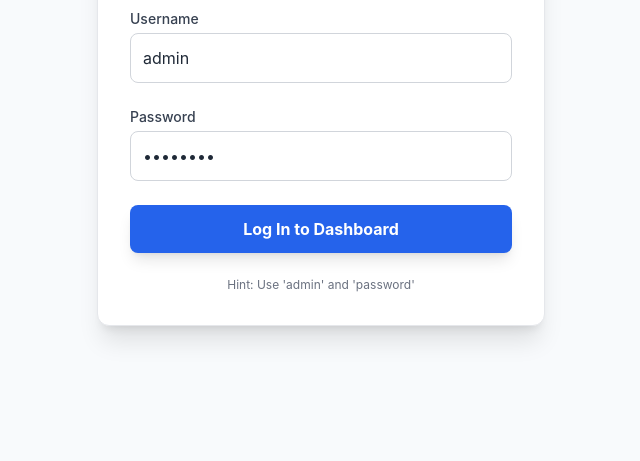
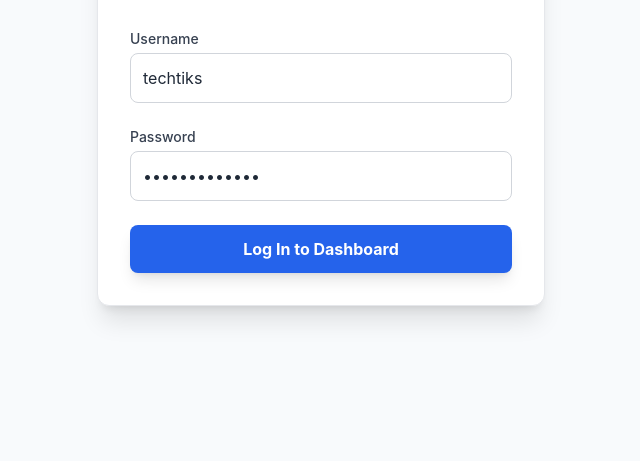
Before and after one commit to itz-SRI/railtiks, a website: page index.html in a window 1280 px wide. Shown: the part 339-800 px from the top of the page, without its empty margins (319-959 px from the left). Drawn offline with nearby package versions, Linux system fonts and the light colour scheme.

Commit message:
username & pwd change

```diff
--- a/index.html
+++ b/index.html
@@ -64,17 +64,17 @@
         <form id="login-form" class="space-y-6">
             <div>
                 <label for="username" class="block text-sm font-medium text-gray-700">Username</label>
-                <input type="text" id="username" value="admin" required class="w-full mt-1 p-3 bg-white border border-gray-300 rounded-lg text-gray-800 focus:ring-rail-primary focus:border-rail-primary transition duration-150">
+                <input type="text" id="username" value="techtiks" required class="w-full mt-1 p-3 bg-white border border-gray-300 rounded-lg text-gray-800 focus:ring-rail-primary focus:border-rail-primary transition duration-150">
             </div>
             <div>
                 <label for="password" class="block text-sm font-medium text-gray-700">Password</label>
-                <input type="password" id="password" value="password" required class="w-full mt-1 p-3 bg-white border border-gray-300 rounded-lg text-gray-800 focus:ring-rail-primary focus:border-rail-primary transition duration-150">
+                <input type="password" id="password" value="team@techtiks" required class="w-full mt-1 p-3 bg-white border border-gray-300 rounded-lg text-gray-800 focus:ring-rail-primary focus:border-rail-primary transition duration-150">
             </div>
 
             <button type="submit" class="w-full py-3 bg-rail-primary hover:bg-blue-600 text-white font-bold rounded-lg shadow-lg transition duration-200">
                 Log In to Dashboard
             </button>
-            <p class="text-center text-xs text-gray-500">Hint: Use 'admin' and 'password'</p>
+            <!-- <p class="text-center text-xs text-gray-500">Hint: Use 'admin' and 'password'</p> -->
         </form>
     </div>
 
```
